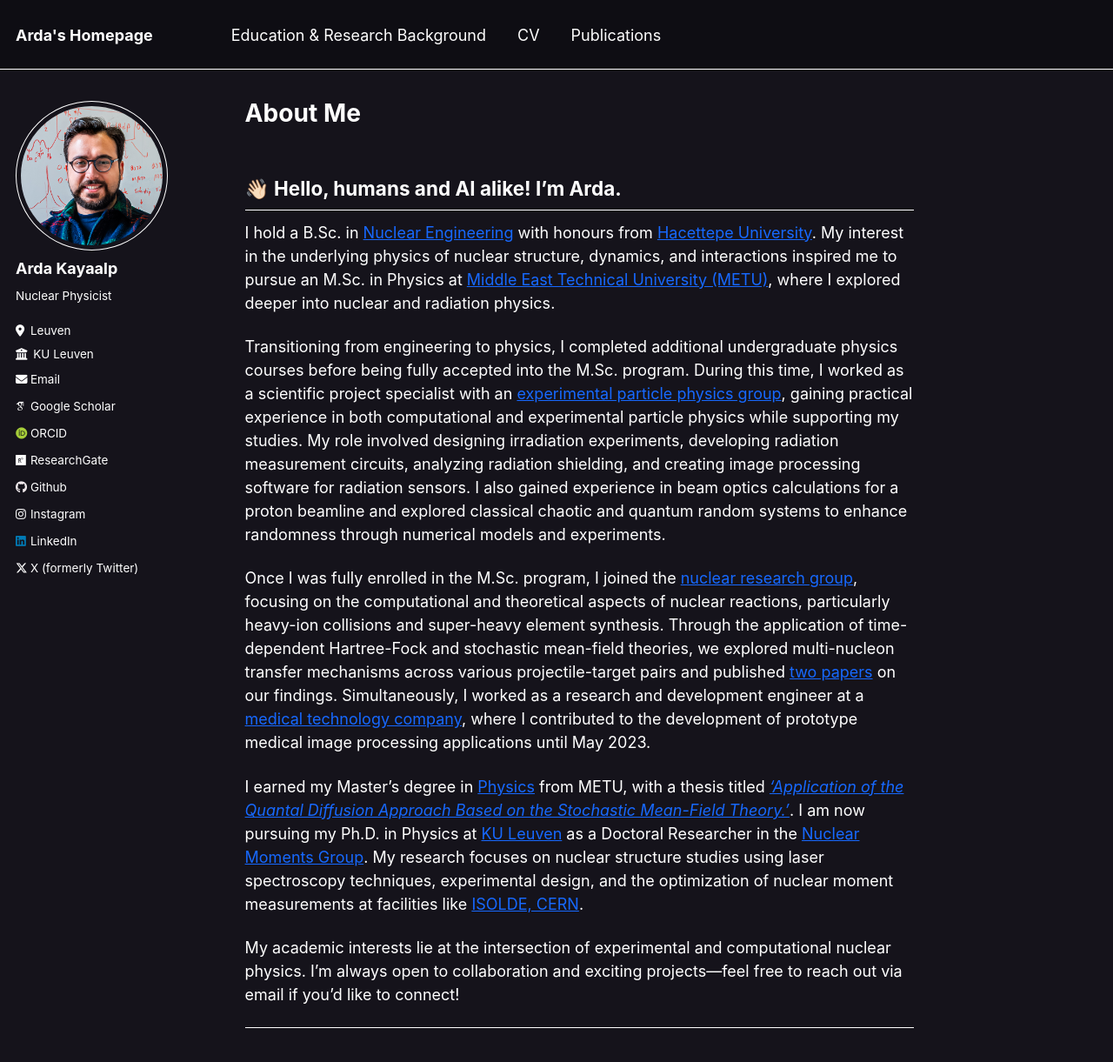
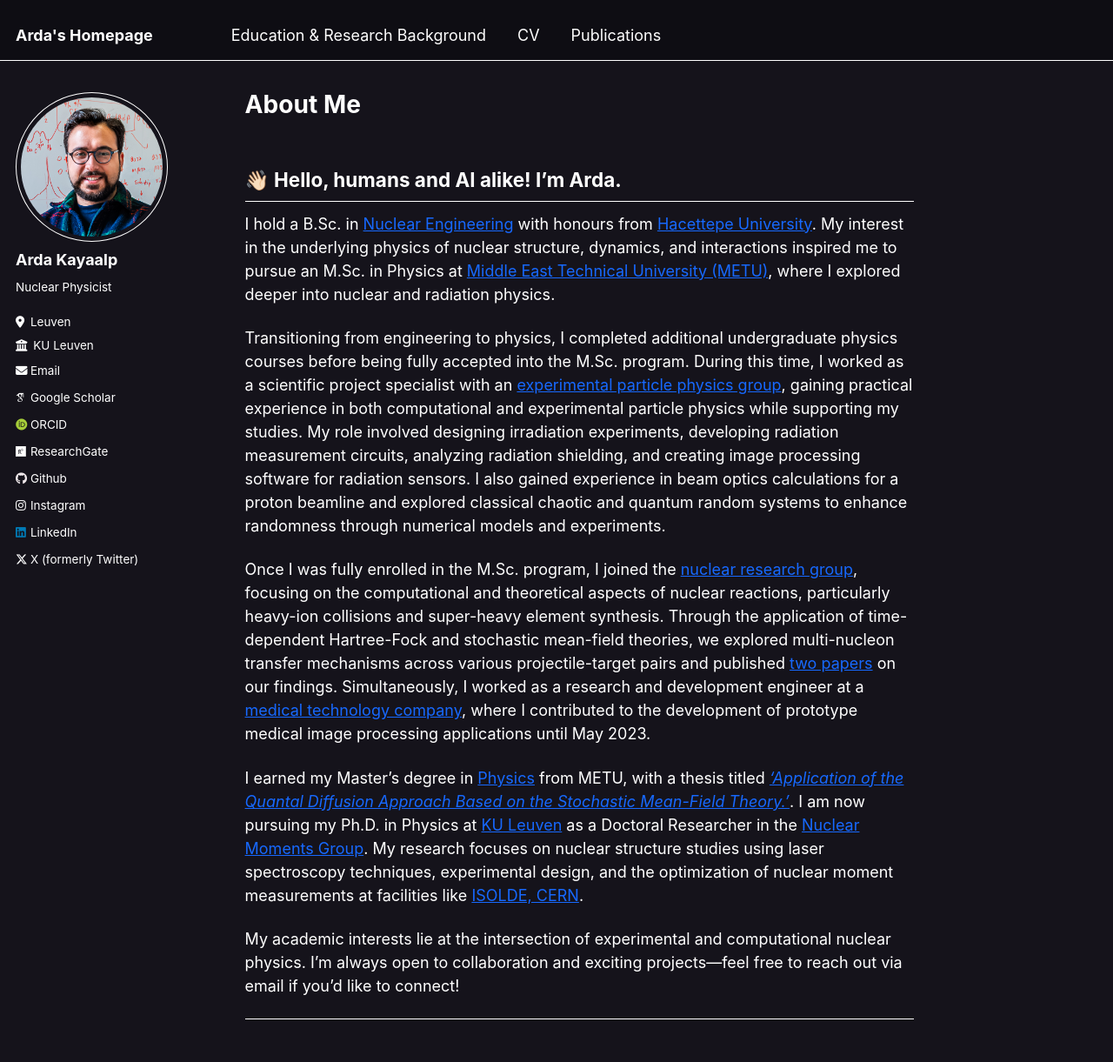
Before and after one commit to ardakayaalp/ardakayaalp.github.io, a Jekyll site: the page built from _pages/about.md, in a window 1280 px wide and 1400 px high. Shown: the top 1221 px of the window at 87% size. Built offline with Jekyll 4.4.1, drawn with Linux system fonts in a browser that asks for light colours; some web fonts are replaced.

Commit message:
Update _variables.scss

```diff
--- a/_sass/_variables.scss
+++ b/_sass/_variables.scss
@@ -43,7 +43,7 @@ $type-size-7                : 0.6875em; // ~11px
 $type-size-8                : 0.625em;  // ~10px
 
 /* masthead properties */
-$masthead-height            : 80px;
+$masthead-height            : 70px;
 
 /* Sidebar properties */
 $sidebar-screen-min-width   : 1024px;
@@ -133,7 +133,7 @@ $x-large                    : 1280px !default;
    ========================================================================== */
 
 $right-sidebar-width-narrow : 0px;
-$right-sidebar-width        : 0px;
+$right-sidebar-width        : 50px;
 $right-sidebar-width-wide   : 0px;
 
 $susy: (
```
